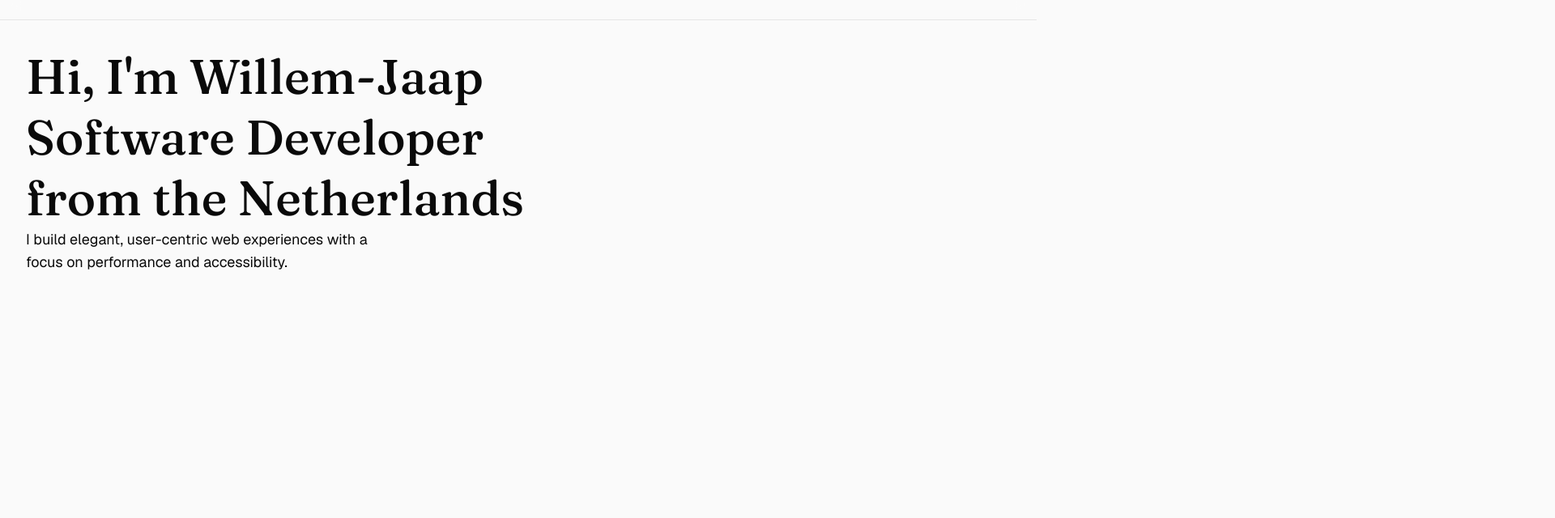
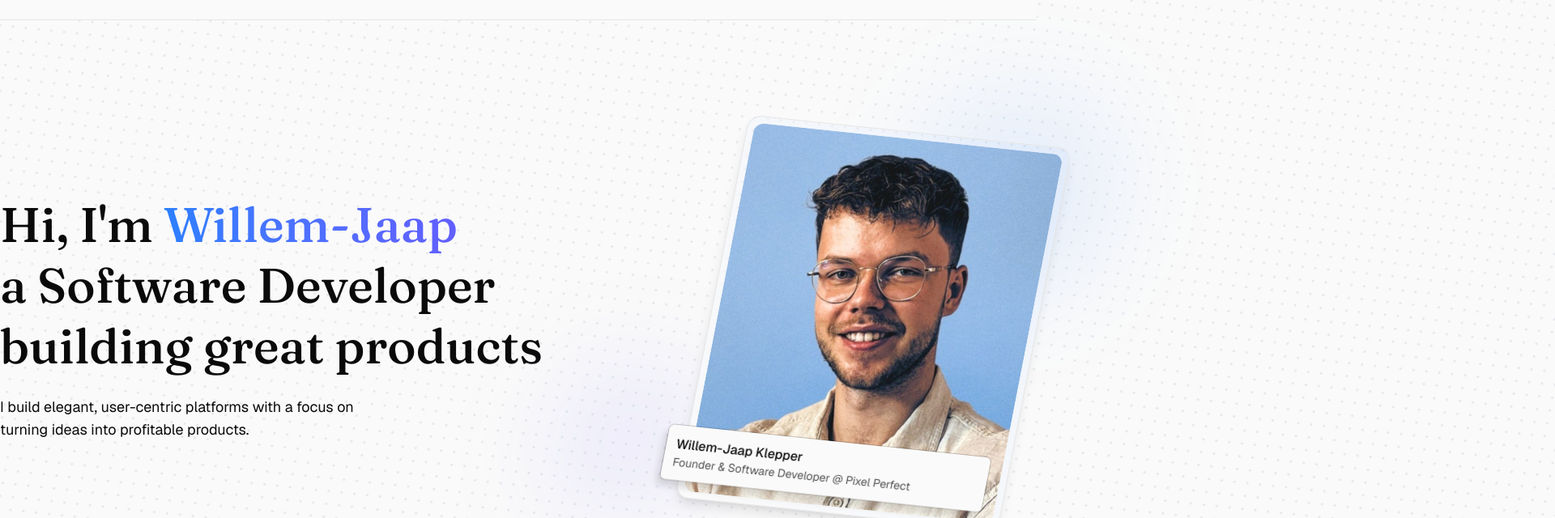
Before and after one commit to Willem-Jaap/website, a Next.js app: page / in a window 1280 px wide. Shown: the part 56-696 px from the top of the page at 81% size, 1920 px wide, since content can reach past the window. Built offline with nearby package versions, Linux system fonts and the light colour scheme; no server answers.

Commit message:
feat: add hero

```diff
--- a/src/app/page.tsx
+++ b/src/app/page.tsx
@@ -1,20 +1,49 @@
-import Link from 'next/link';
+import Image from 'next/image';
 
-const Page = async () => {
+const Page = () => {
     return (
-        <div className="m-8">
+        <>
+            <div class="-inset-1/4 -skew-x-7 absolute h-[200%] w-[200%] rotate-4 skew-y-2 bg-[radial-gradient(#e5e7eb_1px,transparent_2px)] [background-size:16px_16px]"></div>
+            <div className="relative mx-auto mt-32 flex max-w-7xl items-center gap-12">
+                <div className="flex flex-[1.3] flex-col gap-6">
                     <h1 className="font-medium font-serif text-4xl leading-tight md:text-5xl lg:text-6xl">
-                Hi, I'm <span className="gradient-text">Willem-Jaap</span>
+                        Hi, I'm{' '}
+                        <span className=" animate-text-gradient bg-[300%] bg-gradient-to-r from-blue-500 to-indigo-500 bg-clip-text text-transparent">
+                            Willem-Jaap
+                        </span>
+                        <br />a Software Developer
                         <br />
-                Software Developer
-                <br />
-                from the Netherlands
+                        building great products
                     </h1>
                     <p className="max-w-md text-lg text-muted-foreground">
-                I build elegant, user-centric web experiences with a focus on performance and
-                accessibility.
+                        I build elegant, user-centric platforms with a focus on turning ideas into
+                        profitable products.
                     </p>
                 </div>
+                <div className="-skew-x-7 relative flex-1 rotate-4 skew-y-2 scale-75 lg:scale-100">
+                    <div className="-top-16 -right-16 absolute h-64 w-64 rounded-full bg-blue-500/10 blur-3xl" />
+                    <div className="-bottom-8 -left-8 absolute h-48 w-48 rounded-full bg-indigo-500/10 blur-3xl" />
+
+                    <div className="relative ml-auto flex w-3/4 flex-col gap-3 rounded-2xl border border-neutral-200 bg-gradient-to-tr from-neutral-50 to-blue-500/5 p-2 shadow-lg">
+                        <Image
+                            src="/assets/images/willem-jaap.jpeg"
+                            alt="Willem-Jaap"
+                            width={800}
+                            height={800}
+                            priority
+                            quality={100}
+                            className="aspect-[1/1.2] h-auto w-full rounded-xl object-cover"
+                        />
+                        <div className="hover:-translate-y-1 hover:-translate-x-1 absolute right-6 bottom-5 z-10 w-full overflow-hidden rounded-md bg-neutral-50 bg-weak p-3 shadow-[0_0_0_1px_#00000033,-4px_8px_8px_0_#00000022] transition duration-300 will-change-transform hover:shadow-[0_0_0_1px_#00000033,-6px_12px_16px_0_#00000022]">
+                            <p className="font-medium">Willem-Jaap Klepper</p>
+                            <p className="text-neutral-600 text-sm">
+                                Founder & Software Developer @ Pixel Perfect
+                            </p>
+                        </div>
+                    </div>
+                </div>
+            </div>
+        </>
     );
 };
 
```
Also changed, not shown: public/assets/images/willem-jaap.jpeg (added), 1 other file (tests, documents, lock files or other folders). Lines whose indentation alone changed are shown as unchanged.
